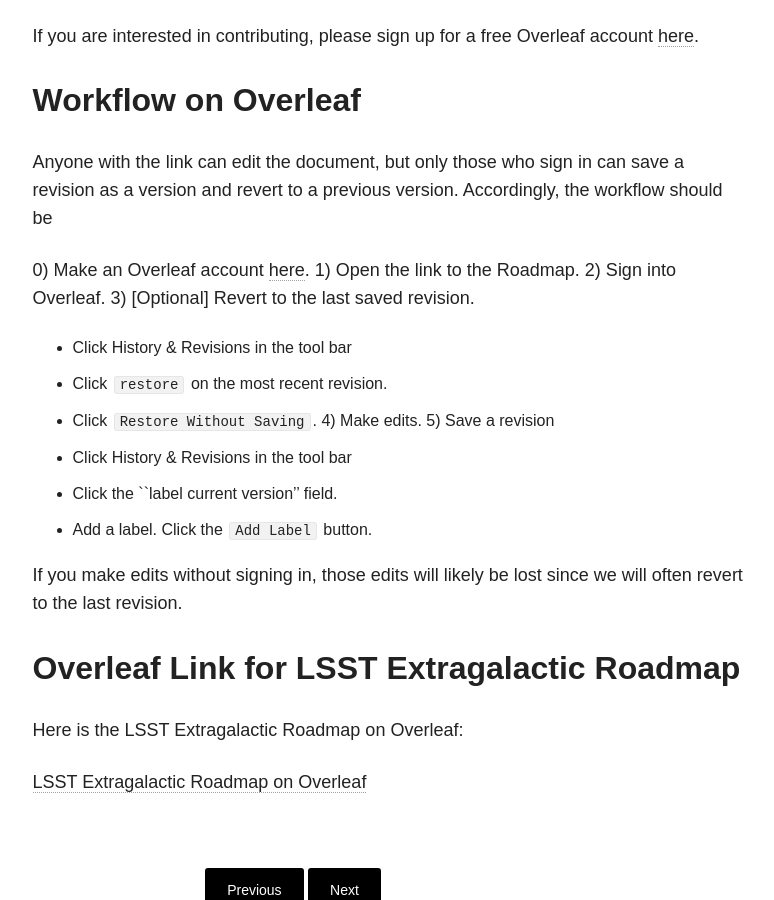
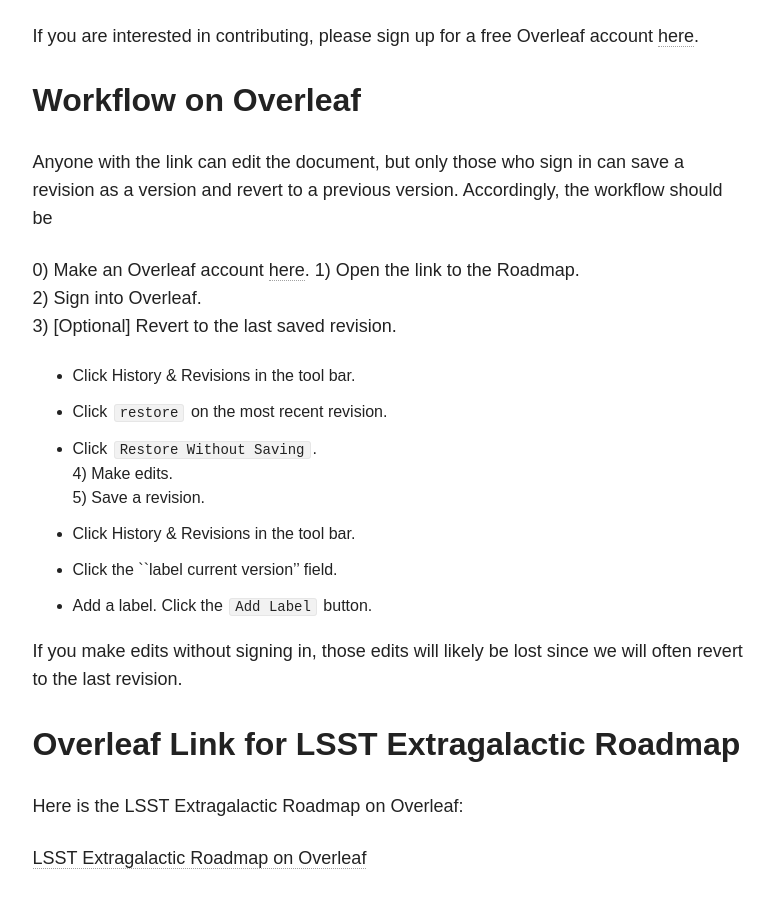
Before and after one commit to brantr/brantr.github.io, a Jekyll site: the page built from _posts/blog/2017-03-31-lsst-extragalactic-roadmap.md, in a window 1280 px wide and 900 px high, scrolled down 1216 px. Shown: the whole window, without its empty margins (347-1121 px from the left). Built offline with Jekyll 4.4.1, drawn with Linux system fonts in a browser that asks for light colours; nearby versions of some CDN libraries.

Commit message:
Adding spaces for formatting.

```diff
--- a/_posts/blog/2017-03-31-lsst-extragalactic-roadmap.md
+++ b/_posts/blog/2017-03-31-lsst-extragalactic-roadmap.md
@@ -27,12 +27,12 @@
 1) Open the link to the Roadmap.
 2) Sign into Overleaf.
 3) [Optional] Revert to the last saved revision.
-  * Click History & Revisions in the tool bar
+  * Click History & Revisions in the tool bar.
   * Click ``restore`` on the most recent revision.
   * Click ``Restore Without Saving``.
 4) Make edits.
-5) Save a revision
-  * Click History & Revisions in the tool bar
+5) Save a revision.
+  * Click History & Revisions in the tool bar.
   * Click the ``label current version'' field.
   * Add a label. Click the ``Add Label`` button.
 
```
